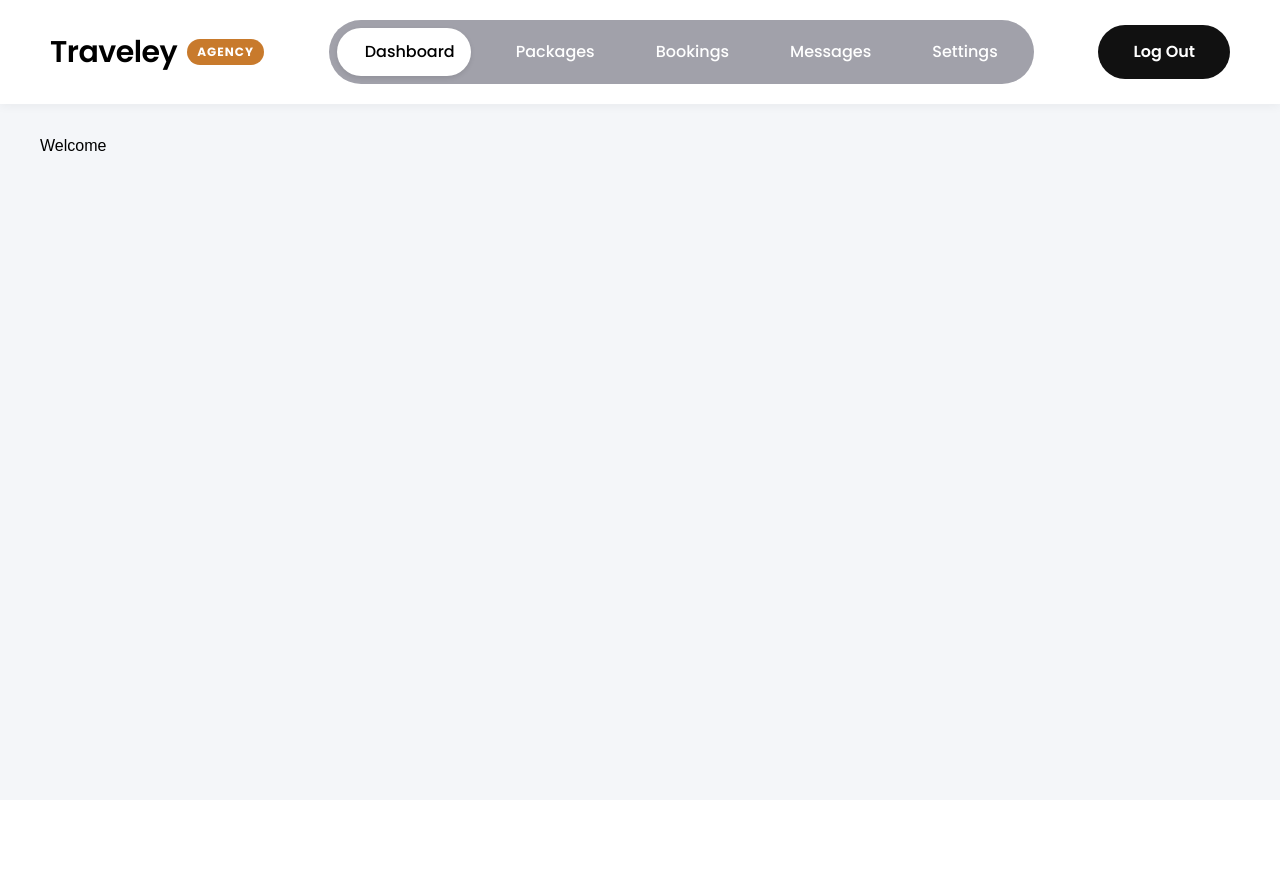
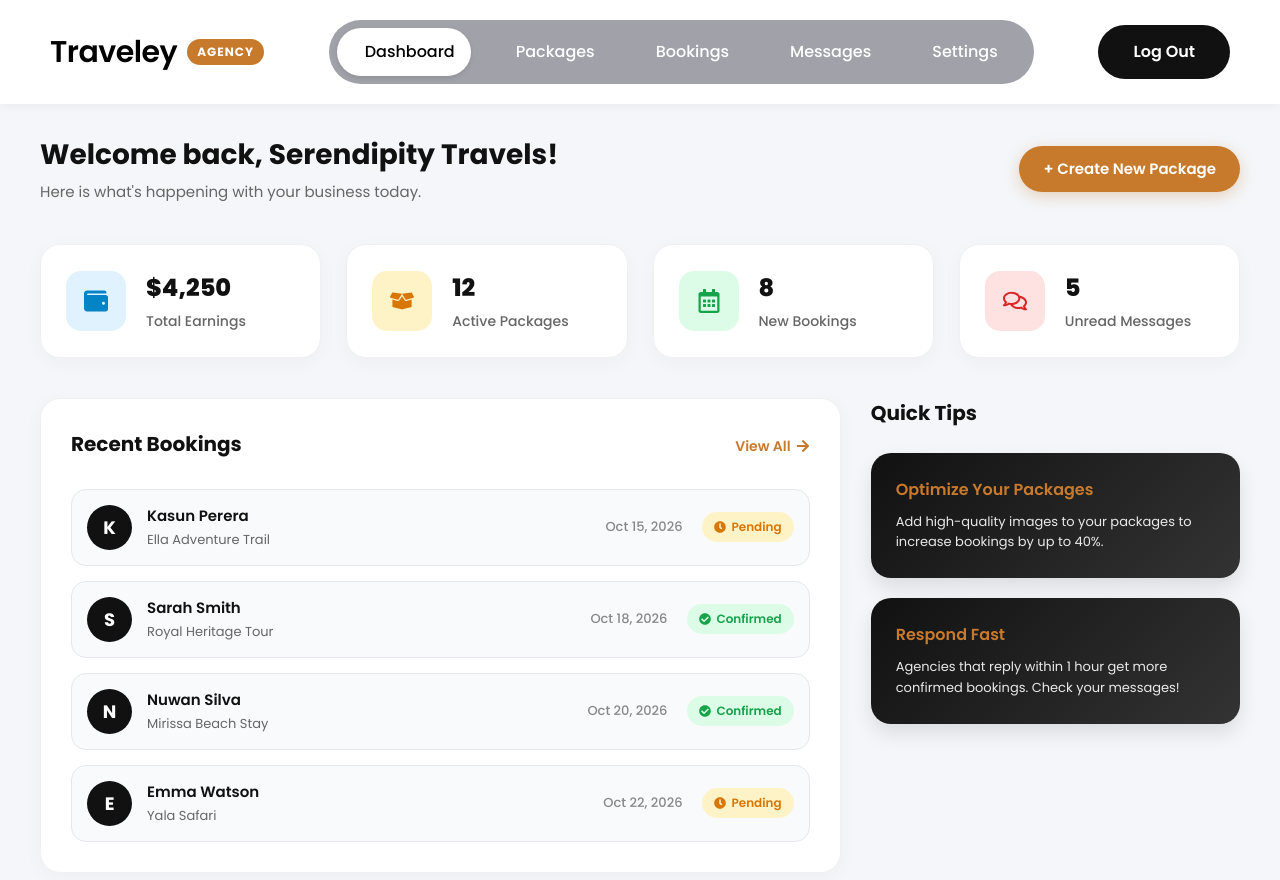
Before and after one commit to Sadeepa123L/traveley-frontend, a React (Vite) app: page /AgencyHome in a window 1280 px wide. Shown: the top 880 px of the page. Before the commit the page ends 800 px from the top, so only its background shows below. Built offline with nearby package versions, Linux system fonts and the light colour scheme; a web font is replaced by a local one.

Commit message:
Agency home

```diff
--- /dev/null
+++ b/src/components/dashboard/agency-dashboard/agency-home/AgencyHome.css
@@ -0,0 +1,337 @@
+@import url('https://fonts.googleapis.com/css2?family=Poppins:wght@400;500;600;700;800&display=swap');
+
+.agency-home-container {
+  font-family: 'Poppins', sans-serif;
+  width: 100%;
+  max-width: 1200px;
+  margin: 0 auto;
+  padding-bottom: 50px;
+}
+
+.dashboard-header {
+  display: flex;
+  justify-content: space-between;
+  align-items: center;
+  margin-bottom: 40px;
+}
+
+.dashboard-header h1 {
+  font-size: 28px;
+  font-weight: 700;
+  color: #111;
+  margin-bottom: 5px;
+}
+
+.dashboard-header p {
+  color: #666;
+  font-size: 15px;
+}
+
+.create-pkg-btn {
+  background-color: #c87a2c;
+  color: #fff;
+  border: none;
+  padding: 12px 24px;
+  border-radius: 50px;
+  font-size: 15px;
+  font-weight: 600;
+  cursor: pointer;
+  transition: all 0.3s ease;
+  box-shadow: 0 4px 15px rgba(200, 122, 44, 0.3);
+}
+
+.create-pkg-btn:hover {
+  background-color: #dba15c;
+  transform: translateY(-2px);
+}
+
+.stats-grid {
+  display: grid;
+  grid-template-columns: repeat(auto-fit, minmax(240px, 1fr));
+  gap: 25px;
+  margin-bottom: 40px;
+}
+
+.stat-card {
+  background-color: #fff;
+  padding: 25px;
+  border-radius: 20px;
+  display: flex;
+  align-items: center;
+  gap: 20px;
+  box-shadow: 0 5px 20px rgba(0, 0, 0, 0.03);
+  border: 1px solid #f0f0f0;
+  transition: transform 0.3s ease;
+}
+
+.stat-card:hover {
+  transform: translateY(-5px);
+}
+
+.stat-icon-wrapper {
+  width: 60px;
+  height: 60px;
+  border-radius: 15px;
+  display: flex;
+  justify-content: center;
+  align-items: center;
+  font-size: 24px;
+}
+
+.earnings-card .stat-icon-wrapper { background-color: #e0f2fe; color: #0284c7; }
+.packages-card .stat-icon-wrapper { background-color: #fef3c7; color: #d97706; }
+.bookings-card .stat-icon-wrapper { background-color: #dcfce7; color: #16a34a; }
+.messages-card .stat-icon-wrapper { background-color: #fee2e2; color: #dc2626; }
+
+.stat-info h3 {
+  font-size: 24px;
+  font-weight: 800;
+  color: #111;
+  margin: 0 0 5px 0;
+}
+
+.stat-info p {
+  font-size: 14px;
+  color: #666;
+  margin: 0;
+  font-weight: 500;
+}
+
+.dashboard-main-content {
+  display: flex;
+  gap: 30px;
+  align-items: flex-start;
+}
+
+.recent-bookings-section {
+  flex: 2;
+  background-color: #fff;
+  padding: 30px;
+  border-radius: 20px;
+  box-shadow: 0 5px 20px rgba(0, 0, 0, 0.03);
+  border: 1px solid #f0f0f0;
+}
+
+.section-header {
+  display: flex;
+  justify-content: space-between;
+  align-items: center;
+  margin-bottom: 25px;
+}
+
+.section-header h2 {
+  font-size: 20px;
+  font-weight: 700;
+  color: #111;
+}
+
+.view-all-btn {
+  background: none;
+  border: none;
+  color: #c87a2c;
+  font-weight: 600;
+  font-size: 14px;
+  cursor: pointer;
+  display: flex;
+  align-items: center;
+  gap: 5px;
+  transition: 0.3s;
+}
+
+.view-all-btn:hover {
+  color: #a66220;
+}
+
+.bookings-list {
+  display: flex;
+  flex-direction: column;
+  gap: 15px;
+}
+
+.booking-list-item {
+  display: flex;
+  justify-content: space-between;
+  align-items: center;
+  padding: 15px;
+  border-radius: 15px;
+  background-color: #f9fafb;
+  border: 1px solid #e5e7eb;
+  transition: 0.3s;
+}
+
+.booking-list-item:hover {
+  background-color: #fff;
+  border-color: #c87a2c;
+  box-shadow: 0 4px 10px rgba(200, 122, 44, 0.1);
+}
+
+.booking-main-info {
+  display: flex;
+  align-items: center;
+  gap: 15px;
+}
+
+.avatar-placeholder {
+  width: 45px;
+  height: 45px;
+  background-color: #111;
+  color: #fff;
+  border-radius: 50%;
+  display: flex;
+  justify-content: center;
+  align-items: center;
+  font-weight: 700;
+  font-size: 18px;
+}
+
+.booking-main-info h4 {
+  margin: 0 0 3px 0;
+  font-size: 15px;
+  font-weight: 600;
+  color: #111;
+}
+
+.booking-main-info p {
+  margin: 0;
+  font-size: 13px;
+  color: #666;
+}
+
+.booking-meta {
+  display: flex;
+  align-items: center;
+  gap: 20px;
+}
+
+.booking-date {
+  font-size: 13px;
+  color: #888;
+  font-weight: 500;
+}
+
+.status-badge {
+  padding: 6px 12px;
+  border-radius: 50px;
+  font-size: 12px;
+  font-weight: 600;
+  display: flex;
+  align-items: center;
+  gap: 5px;
+}
+
+.status-badge.confirmed {
+  background-color: #dcfce7;
+  color: #16a34a;
+}
+
+.status-badge.pending {
+  background-color: #fef3c7;
+  color: #d97706;
+}
+
+.quick-tips-section {
+  flex: 1;
+  display: flex;
+  flex-direction: column;
+  gap: 20px;
+}
+
+.quick-tips-section h2 {
+  font-size: 20px;
+  font-weight: 700;
+  color: #111;
+  margin-bottom: 5px;
+}
+
+.tip-card {
+  background: linear-gradient(135deg, #111 0%, #333 100%);
+  padding: 25px;
+  border-radius: 20px;
+  color: #fff;
+  box-shadow: 0 10px 20px rgba(0, 0, 0, 0.1);
+}
+
+.tip-card h4 {
+  font-size: 16px;
+  font-weight: 600;
+  margin: 0 0 10px 0;
+  color: #c87a2c;
+}
+
+.tip-card p {
+  font-size: 13px;
+  line-height: 1.6;
+  margin: 0;
+  opacity: 0.9;
+}
+
+@media screen and (max-width: 1024px) {
+  .dashboard-main-content {
+      flex-direction: column;
+  }
+  .recent-bookings-section, .quick-tips-section {
+      width: 100%;
+      flex: none;
+  }
+  .quick-tips-section {
+      flex-direction: row;
+      gap: 20px;
+  }
+  .tip-card {
+      flex: 1;
+  }
+}
+
+@media screen and (max-width: 768px) {
+  .agency-home-container {
+      padding: 0 15px 40px 15px;
+  }
+  .dashboard-header {
+      flex-direction: column;
+      align-items: flex-start;
+      gap: 20px;
+      margin-bottom: 30px;
+  }
+  .dashboard-header h1 {
+      font-size: 24px;
+  }
+  .stats-grid {
+      grid-template-columns: repeat(auto-fit, minmax(200px, 1fr));
+      gap: 15px;
+  }
+  .stat-card {
+      padding: 20px;
+  }
+  .booking-list-item {
+      flex-direction: column;
+      align-items: flex-start;
+      gap: 15px;
+  }
+  .booking-meta {
+      width: 100%;
+      justify-content: space-between;
+  }
+  .quick-tips-section {
+      flex-direction: column;
+  }
+}
+
+@media screen and (max-width: 480px) {
+  .dashboard-header h1 {
+      font-size: 22px;
+  }
+  .create-pkg-btn {
+      width: 100%;
+  }
+  .stats-grid {
+      grid-template-columns: 1fr;
+  }
+  .recent-bookings-section {
+      padding: 20px 15px;
+  }
+  .booking-meta {
+      flex-direction: column;
+      align-items: flex-start;
+      gap: 10px;
+  }
+}
--- a/src/components/dashboard/agency-dashboard/agency-home/AgencyHome.jsx
+++ b/src/components/dashboard/agency-dashboard/agency-home/AgencyHome.jsx
@@ -1,9 +1,96 @@
-function AgencyHome(){
+import React from 'react';
+import { FaWallet, FaBoxOpen, FaRegCalendarAlt, FaRegComments, FaClock, FaCheckCircle, FaArrowRight } from 'react-icons/fa';
+import './AgencyHome.css';
 
-    return(
-        <h1>Welcome</h1>
-    );
+const AgencyHome = () => {
+  const stats = [
+    { id: 1, title: "Total Earnings", value: "$4,250", icon: <FaWallet />, color: "earnings-card" },
+    { id: 2, title: "Active Packages", value: "12", icon: <FaBoxOpen />, color: "packages-card" },
+    { id: 3, title: "New Bookings", value: "8", icon: <FaRegCalendarAlt />, color: "bookings-card" },
+    { id: 4, title: "Unread Messages", value: "5", icon: <FaRegComments />, color: "messages-card" }
+  ];
 
-}
+  const recentBookings = [
+    { id: "BOK-901", traveler: "Kasun Perera", package: "Ella Adventure Trail", date: "Oct 15, 2026", status: "Pending" },
+    { id: "BOK-902", traveler: "Sarah Smith", package: "Royal Heritage Tour", date: "Oct 18, 2026", status: "Confirmed" },
+    { id: "BOK-903", traveler: "Nuwan Silva", package: "Mirissa Beach Stay", date: "Oct 20, 2026", status: "Confirmed" },
+    { id: "BOK-904", traveler: "Emma Watson", package: "Yala Safari", date: "Oct 22, 2026", status: "Pending" }
+  ];
+
+  return (
+    <div className="agency-home-container">
+
+      <div className="dashboard-header">
+        <div>
+          <h1>Welcome back, Serendipity Travels!</h1>
+          <p>Here is what's happening with your business today.</p>
+        </div>
+        <button className="create-pkg-btn">
+          + Create New Package
+        </button>
+      </div>
+
+      <div className="stats-grid">
+        {stats.map(stat => (
+          <div className={`stat-card ${stat.color}`} key={stat.id}>
+            <div className="stat-icon-wrapper">
+              {stat.icon}
+            </div>
+            <div className="stat-info">
+              <h3>{stat.value}</h3>
+              <p>{stat.title}</p>
+            </div>
+          </div>
+        ))}
+      </div>
+
+      <div className="dashboard-main-content">
+
+        <div className="recent-bookings-section">
+          <div className="section-header">
+            <h2>Recent Bookings</h2>
+            <button className="view-all-btn">View All <FaArrowRight className="arrow-icon"/></button>
+          </div>
+
+          <div className="bookings-list">
+            {recentBookings.map(booking => (
+              <div className="booking-list-item" key={booking.id}>
+                <div className="booking-main-info">
+                  <div className="avatar-placeholder">
+                    {booking.traveler.charAt(0)}
+                  </div>
+                  <div>
+                    <h4>{booking.traveler}</h4>
+                    <p>{booking.package}</p>
+                  </div>
+                </div>
+                <div className="booking-meta">
+                  <span className="booking-date">{booking.date}</span>
+                  <span className={`status-badge ${booking.status.toLowerCase()}`}>
+                    {booking.status === "Confirmed" ? <FaCheckCircle /> : <FaClock />}
+                    {booking.status}
+                  </span>
+                </div>
+              </div>
+            ))}
+          </div>
+        </div>
+
+        <div className="quick-tips-section">
+          <h2>Quick Tips</h2>
+          <div className="tip-card">
+            <h4>Optimize Your Packages</h4>
+            <p>Add high-quality images to your packages to increase bookings by up to 40%.</p>
+          </div>
+          <div className="tip-card">
+            <h4>Respond Fast</h4>
+            <p>Agencies that reply within 1 hour get more confirmed bookings. Check your messages!</p>
+          </div>
+        </div>
+
+      </div>
+    </div>
+  );
+};
 
 export default AgencyHome;
```
